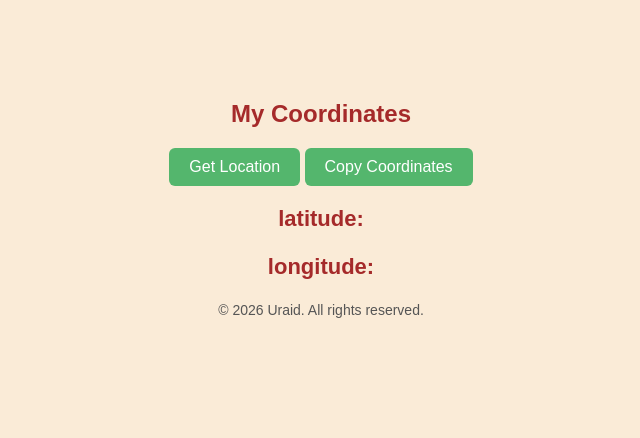
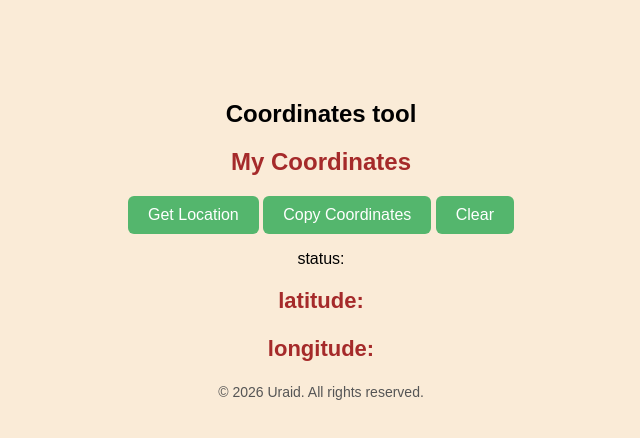
Before and after one commit to Uraid201/My-Coordinates, a plain HTML site: page index.html in a window 1280 px wide. Shown: the whole page, without its empty margins (319-959 px from the left). Drawn offline with Linux system fonts and the light colour scheme.

Commit message:
Add header and clear button to index.html

```diff
--- a/index.html
+++ b/index.html
@@ -7,12 +7,22 @@
     <link rel="stylesheet" href="style.css">
 </head>
 <body>
+    <header class="navbar">
+    <h2 class="logo">Coordinates tool</h2>
+
+    </header>
+    <div class="container">
+
+
 <h2 class="ti">My Coordinates</h2>
 <button onclick="getlocation()">Get Location</button>
 <button onclick="copyCoordinates()">Copy Coordinates</button>
+<button onclick="clearCoordinates()">Clear</button>
+<p class="status">status: <span id="status"></span></p>
 <p class="lat">latitude: <span id="lat"></span></p>
 <p class="long">longitude: <span id="long"></span></p>
 
+    </div>
 <script src="javascript.js" defer></script>
 
 <footer>
```
